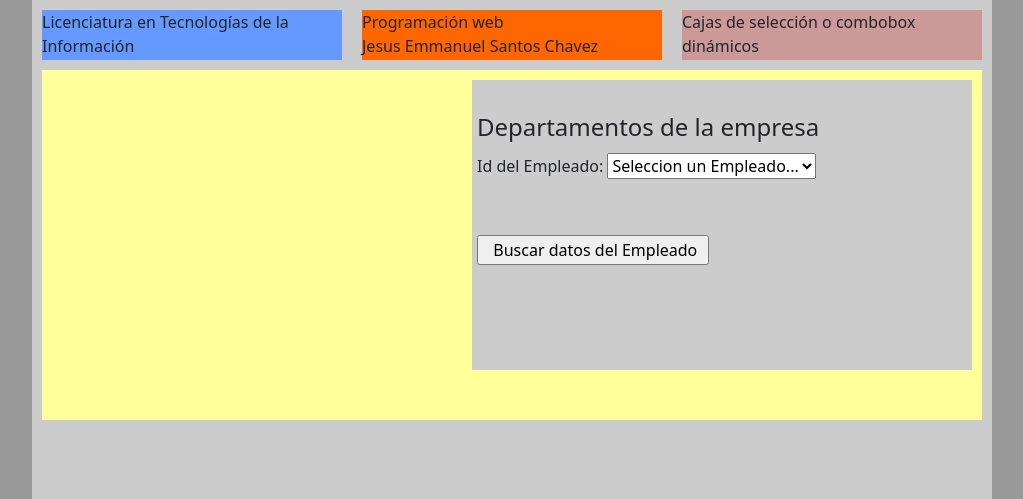
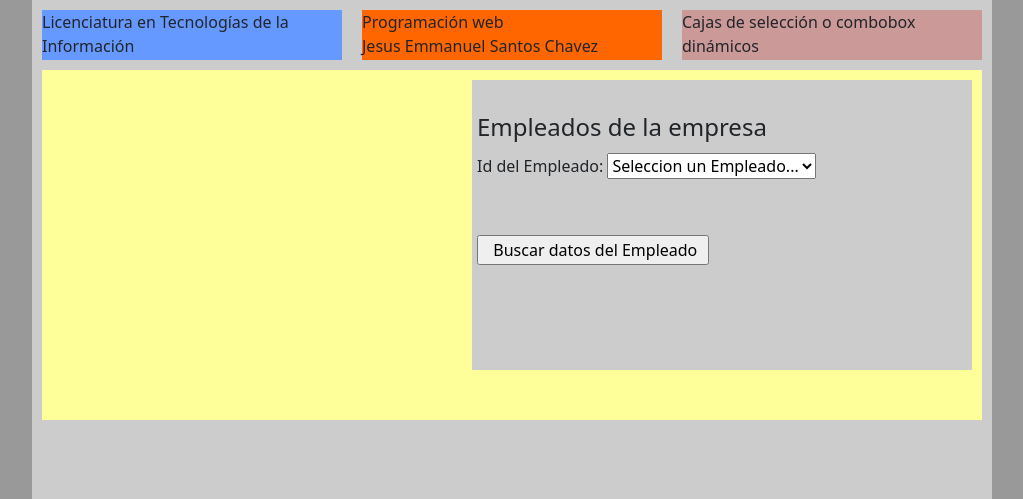
Before and after one commit to Chaetard/programWeb2023b, a PHP site: page /paginas/combobox_empleados_santos.php in a window 1280 px wide. Shown: the top 499 px of the page, without its empty margins (128-1151 px from the left). Run offline with PHP 8.4, Linux system fonts and the light colour scheme; data that the repository does not hold is empty.

Commit message:
modificacion combobox empleado

```diff
--- a/paginas/combobox_empleados_santos.php
+++ b/paginas/combobox_empleados_santos.php
@@ -105,7 +105,7 @@ body { background-color:#999;}
    <div id="caja4">
      <div id="texto1"><br>
         <fieldset style="width:90%"    >
-            <legend>Departamentos de la empresa</legend>
+            <legend>Empleados de la empresa</legend>
           <br />
           <form action="detalle_departamento.php" method="post" id="formulario1">
                 <div>
```
